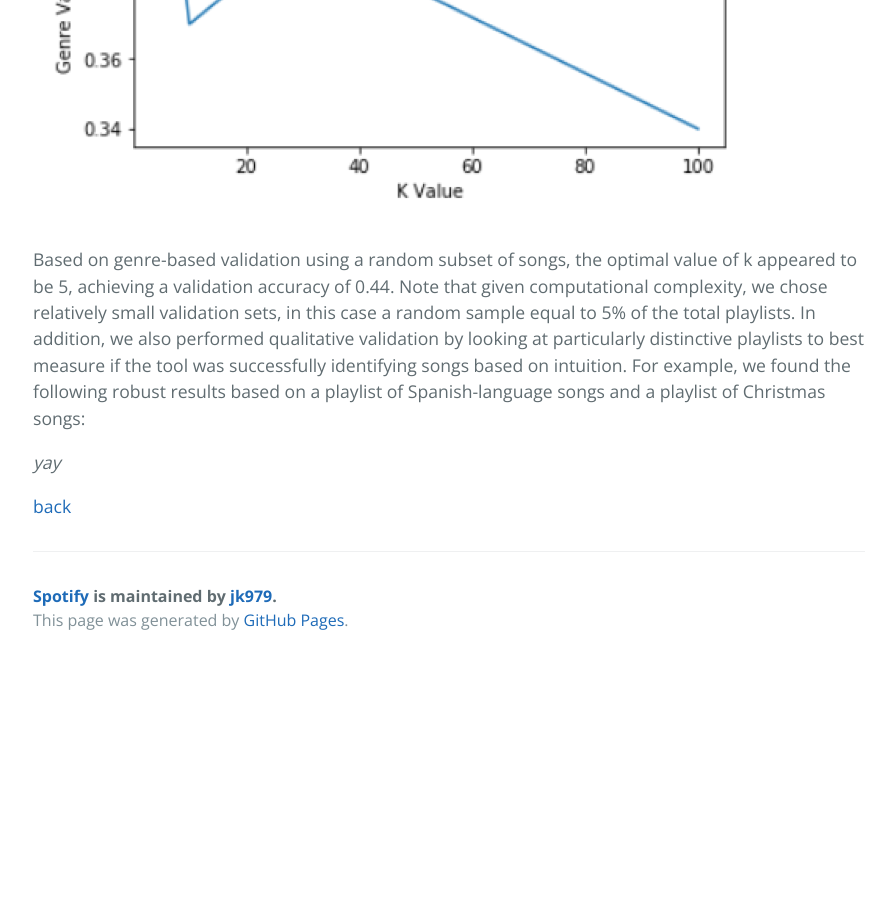
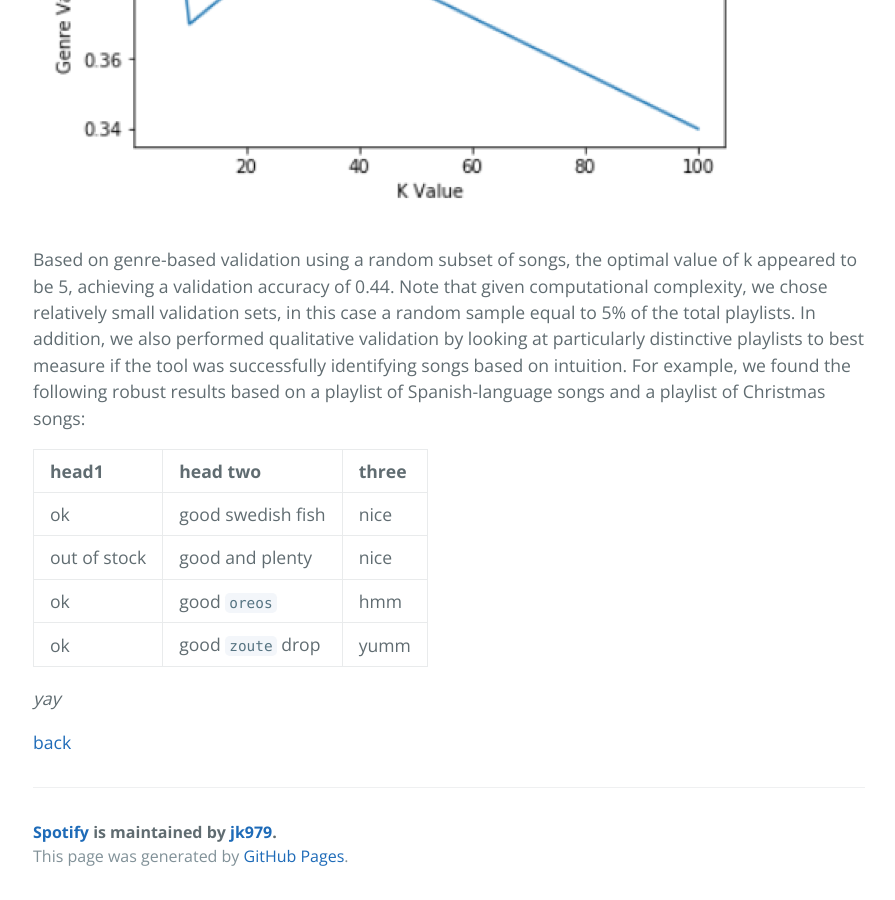
Before and after one commit to jk979/Spotify, a Jekyll site: the page built from another-page2.md, in a window 1280 px wide and 900 px high, scrolled down 1050 px. Shown: the whole window, without its empty margins (191-1086 px from the left). Built offline with Jekyll 4.4.1, drawn with Linux system fonts in a browser that asks for light colours; our own code applies the rules of GitHub Pages for plain Markdown files; before the commit the page ends 1714 px from its top, so only the background shows below that.

Commit message:
added table template

```diff
--- a/another-page2.md
+++ b/another-page2.md
@@ -12,6 +12,12 @@
 
 Based on genre-based validation using a random subset of songs, the optimal value of k appeared to be 5, achieving a validation accuracy of 0.44. Note that given computational complexity, we chose relatively small validation sets, in this case a random sample equal to 5% of the total playlists. In addition, we also performed qualitative validation by looking at particularly distinctive playlists to best measure if the tool was successfully identifying songs based on intuition. For example, we found the following robust results based on a playlist of Spanish-language songs and a playlist of Christmas songs:
 
+| head1        | head two          | three |
+|:-------------|:------------------|:------|
+| ok           | good swedish fish | nice  |
+| out of stock | good and plenty   | nice  |
+| ok           | good `oreos`      | hmm   |
+| ok           | good `zoute` drop | yumm  |
 
 _yay_
 
```
